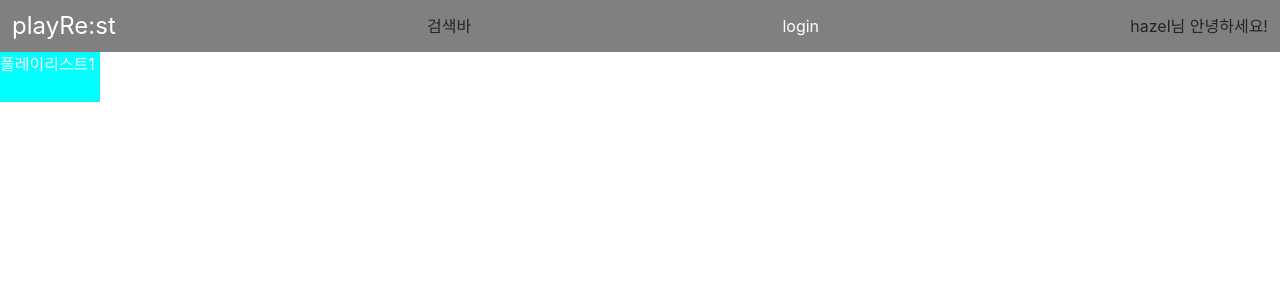
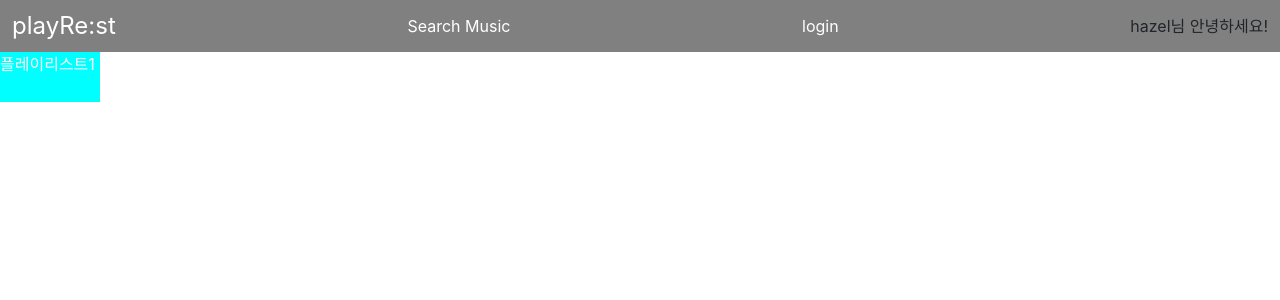
Before and after one commit to yoohyunju/playrest-web-project, a Flask app: page / in a window 1280 px wide. Shown: the top 300 px of the page. Run offline with Flask 2, Linux system fonts and the light colour scheme; some libraries are stand-ins or nearby versions; some web fonts are replaced.

Commit message:
헤더 파일 search 파일 연결

```diff
--- a/templates/home/index.html
+++ b/templates/home/index.html
@@ -55,7 +55,9 @@
             <a href="">playRe:st</a>
         </div>
 
-        <div class="search-bar">검색바</div>
+        <div class="search-bar">
+            <a href="/search">Search Music</a>
+        </div>
 
         <div class="login-btn">
             <a href="">login</a>
```
